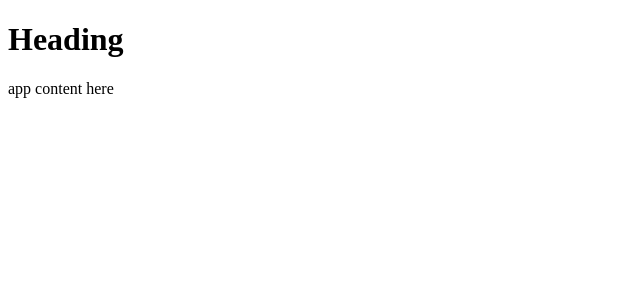
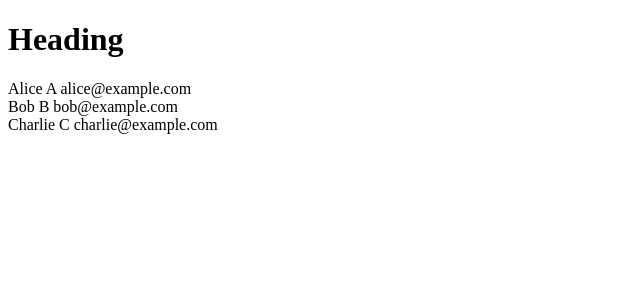
Before and after one commit to mschaeffner/react-getting-started, a React (Create React App) app: page / in a window 1280 px wide. Shown: the top 300 px of the page, without its empty margins (0-640 px from the left). Built offline with nearby package versions, Linux system fonts and the light colour scheme.

Commit message:
Show static list of users

```diff
--- a/src/App.js
+++ b/src/App.js
@@ -3,11 +3,24 @@ import Heading from './Heading';
 
 class App extends Component {
 
+  constructor(props) {
+    super(props);
+    this.state = {
+      users: [
+        { name: { first: 'Alice', last: 'A' }, email: 'alice@example.com' },
+        { name: { first: 'Bob', last: 'B' }, email: 'bob@example.com' },
+        { name: { first: 'Charlie', last: 'C' }, email: 'charlie@example.com' }
+      ]
+    };
+  }
+
   render() {
     return (
       <div>
         <Heading/>
-        app content here
+        {this.state.users.map(user =>
+          <div>{user.name.first + ' ' + user.name.last + ' ' + user.email}</div>
+        )}
       </div>
     );
   }
```
